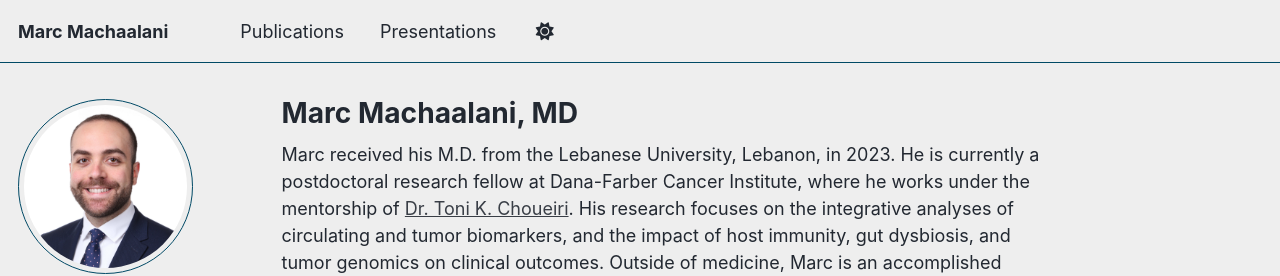
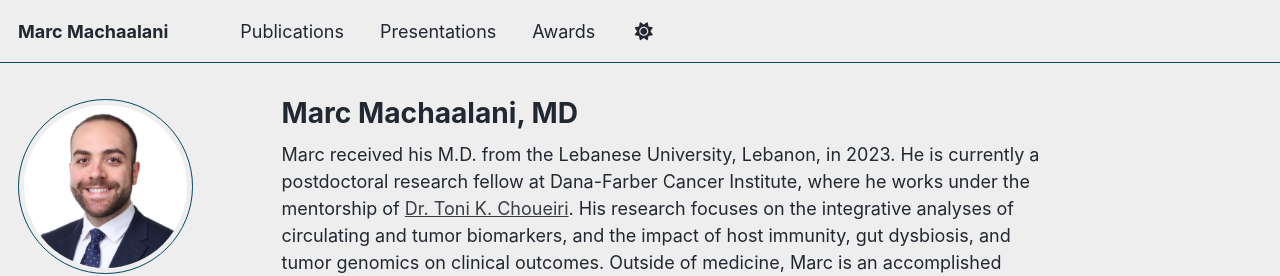
Before and after one commit to MarcMachaalani/marcmachaalani.github.io, a Jekyll site: the page built from _pages/about.md, in a window 1280 px wide. Shown: the top 276 px of the page. Built offline with Jekyll 4.4.1, drawn with Linux system fonts in a browser that asks for light colours; some web fonts are replaced; a script bundle is joined from its source files by our own code; library files that are not in the unit come from our copies.

Commit message:
Update navigation.yml

```diff
--- a/_data/navigation.yml
+++ b/_data/navigation.yml
@@ -13,6 +13,9 @@ main:
 
   - title: "Presentations"
     url: /talks/
+
+  - title: "Awards"
+    url: /awards/
 
   #- title: "Teaching"
   #  url: /teaching/
```
